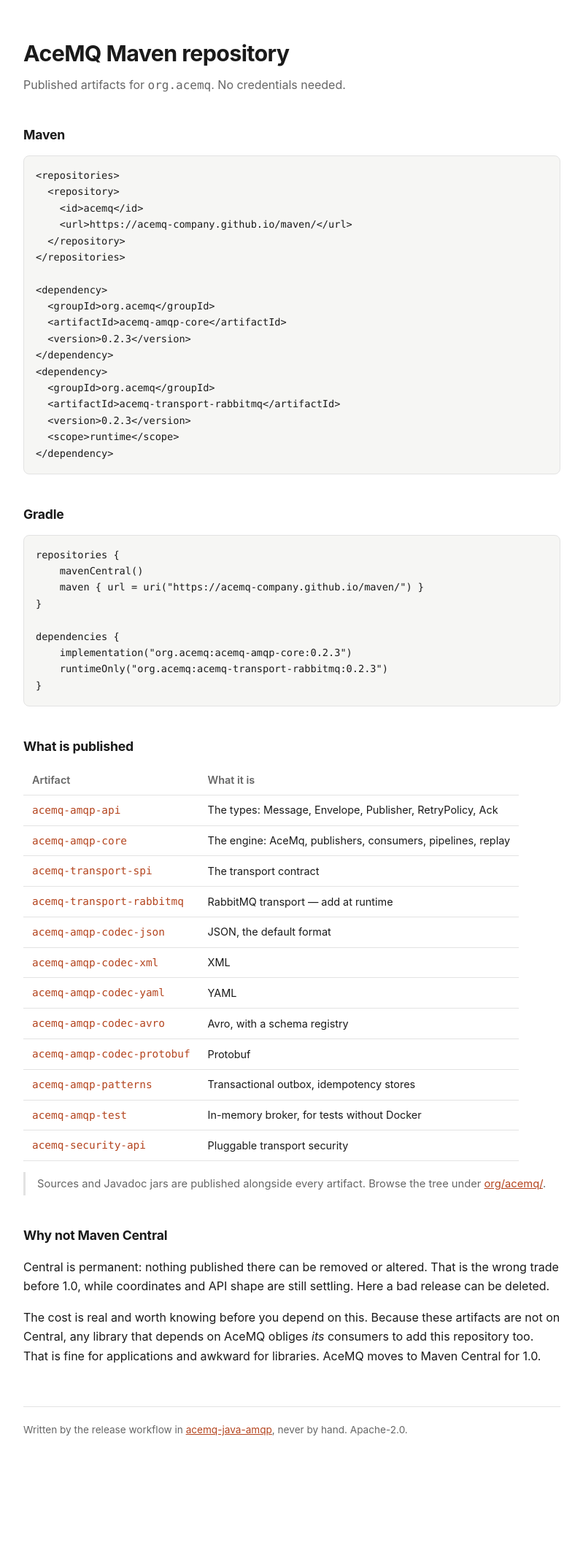
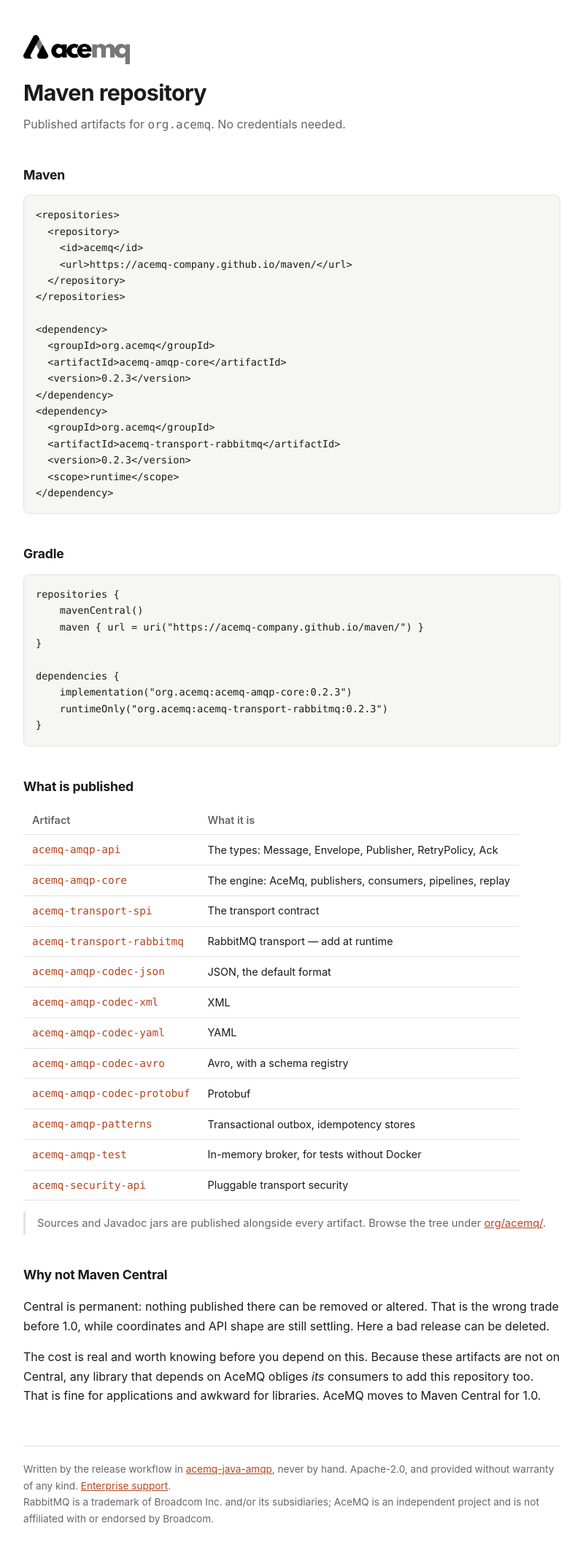
Before and after one commit to AceMQ-Company/maven, a plain HTML site: page index.html in a window 1280 px wide. Shown: the whole page at 73% size, without its empty margins (240-1039 px from the left). Before the commit the page ends 2050 px from the top, so only its background shows below. Drawn offline with Linux system fonts and the light colour scheme.

Commit message:
Add the logo, the enterprise link and the legal footer

```diff
--- a/index.html
+++ b/index.html
@@ -12,6 +12,8 @@
          font:16px/1.65 -apple-system,BlinkMacSystemFont,"Segoe UI",Roboto,Helvetica,Arial,sans-serif; }
   main { max-width: 46rem; margin: 0 auto; }
   h1 { font-size:1.9rem; margin:0 0 .3rem; letter-spacing:-.02em; }
+  .logo { height:40px; width:auto; display:block; margin:0 0 .9rem; }
+  @media (prefers-color-scheme: dark) { .logo { filter: invert(1) brightness(1.15); } }
   .sub { color:var(--muted); margin:0 0 2.5rem; }
   h2 { font-size:1.1rem; margin:2.5rem 0 .75rem; letter-spacing:-.01em; }
   pre { background:var(--code-bg); border:1px solid var(--line); border-radius:8px;
@@ -26,7 +28,8 @@
   footer { margin-top:3.5rem; padding-top:1.25rem; border-top:1px solid var(--line); color:var(--muted); font-size:.85rem; }
 </style>
 <main>
-  <h1>AceMQ Maven repository</h1>
+  <img class="logo" src="acemq.png" alt="AceMQ">
+  <h1>Maven repository</h1>
   <p class="sub">Published artifacts for <code>org.acemq</code>. No credentials needed.</p>
 
   <h2>Maven</h2>
@@ -91,6 +94,9 @@
   <footer>
     Written by the release workflow in
     <a href="https://github.com/AceMQ-Company/acemq-java-amqp">acemq-java-amqp</a>, never by hand.
-    Apache-2.0.
+    Apache-2.0, and provided without warranty of any kind.
+    <a href="https://acemq.com">Enterprise support</a>.
+    <br>RabbitMQ is a trademark of Broadcom Inc. and/or its subsidiaries; AceMQ is an
+    independent project and is not affiliated with or endorsed by Broadcom.
   </footer>
 </main>
```
Also changed, not shown: acemq.png (added).
